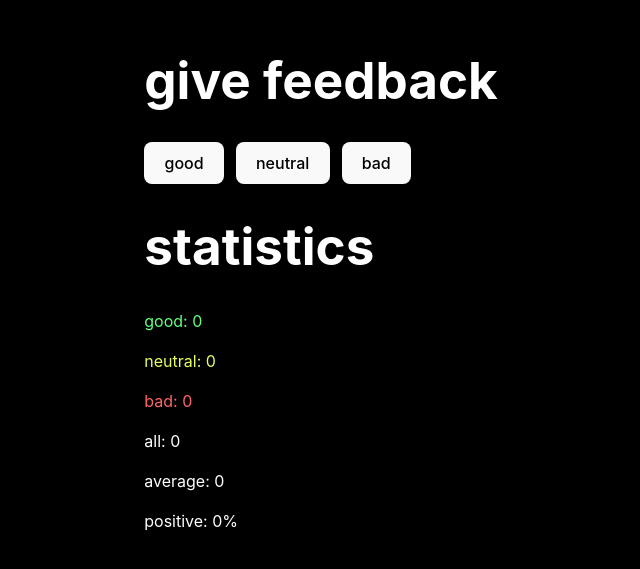
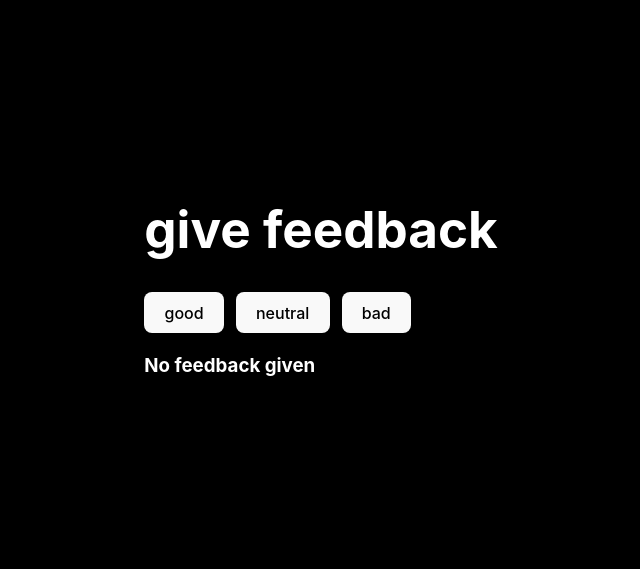
Before and after one commit to georginapuig/full-stack-open, a React (Vite) app in the folder part1/unicafe/part1/: page / in a window 1280 px wide. Shown: the part 117-686 px from the top of the page, without its empty margins (319-959 px from the left). Built offline with nearby package versions, Linux system fonts and the light colour scheme.

Commit message:
1.9: unicafe step 4

```diff
--- a/part1/unicafe/part1/src/App.jsx
+++ b/part1/unicafe/part1/src/App.jsx
@@ -50,7 +50,11 @@ const App = () => {
       />
       <Button btnClass='bad' handleClick={() => setBad(bad + 1)} text='bad' />
 
-      <Statistics good={good} neutral={neutral} bad={bad} />
+      {(good || neutral || bad) === 0 ? (
+        <h3>No feedback given</h3>
+      ) : (
+        <Statistics good={good} neutral={neutral} bad={bad} />
+      )}
     </div>
   );
 };
```
